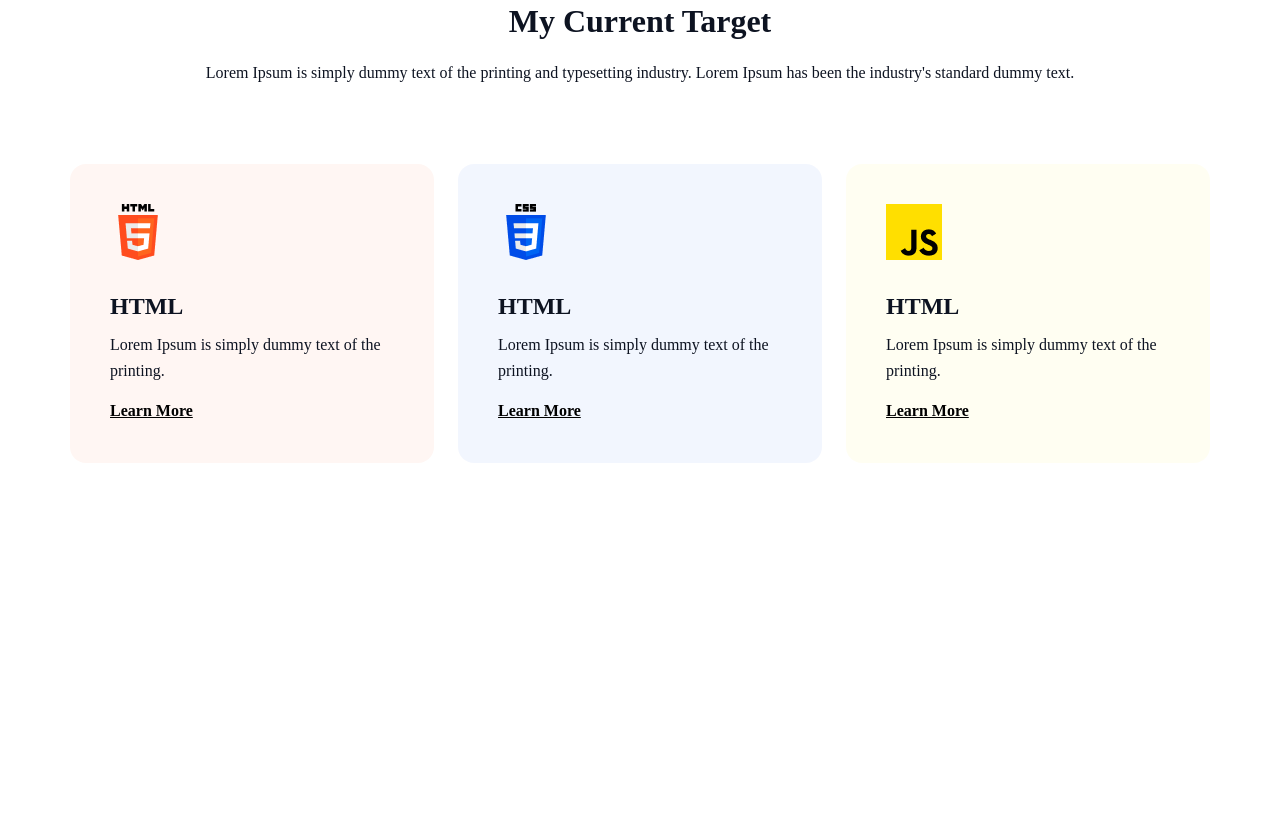
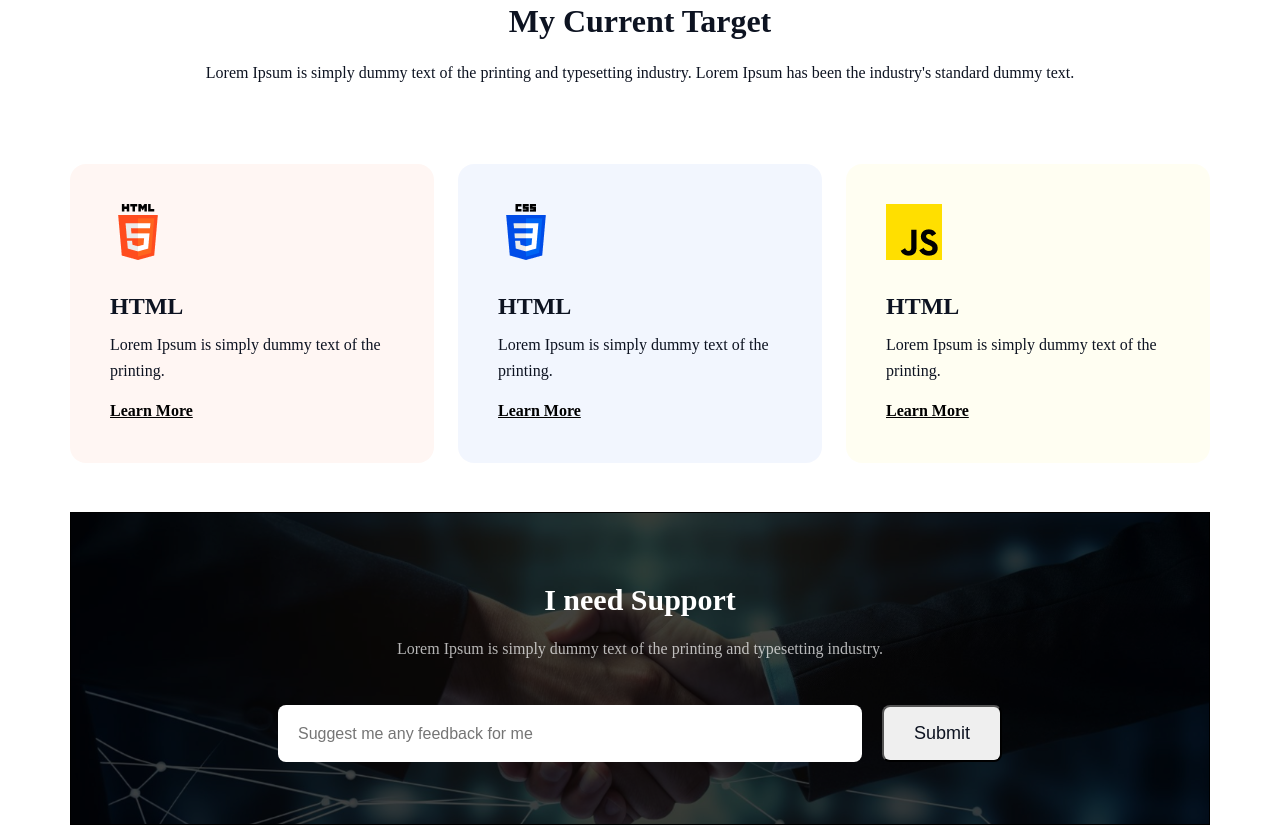
Before and after one commit to arifurrrahman/portfolio-with-skills, a plain HTML site: page index.html in a window 1280 px wide. Shown: the part 3161-3986 px from the top of the page. Before the commit the page ends 3624 px from the top, so only its background shows below. Drawn offline with Linux system fonts and the light colour scheme; a web font is replaced by a local one.

Commit message:
support or help section is completed

```diff
--- a/index.html
+++ b/index.html
@@ -113,6 +113,18 @@
                 </div>
             </div>
         </section>
+        <section>
+            <div class="support-or-feedback-part">
+                <div class="support-or-feedback">
+                    <div class="support-or-feedback-text"><h1>I need Support</h1>
+                        <p>Lorem Ipsum is simply dummy text of the printing and typesetting industry.</p></div>
+                        <div class="support-or-feedback-button">
+                            <input type="text" name="" id="" placeholder="Suggest me any feedback for me">
+                            <input type="submit" value="Submit">
+                        </div>
+                </div>
+            </div>
+        </section>
     </main>
     <footer>
 
--- a/styles/style.css
+++ b/styles/style.css
@@ -393,3 +393,69 @@ background-color: rgba(255, 223, 0, 0.05);
     text-decoration: underline;
     margin-top: 18px;
 }
+.support-or-feedback-part{
+    width: 1140px;
+    height: 313px;
+    margin: 0 auto;
+    margin-top: 49px;
+    background-image: url('../assets/handshake.jpg');
+    background-size: cover;
+    background-position: center;
+    background-color: rgba(0, 0, 0, 0.74);
+    background-blend-mode: overlay;
+    border: 1px solid black ;
+}
+
+.support-or-feedback{
+    width: 1044px;
+    height: 185px;
+    margin: 64px auto;
+    display: flex;
+    flex-direction: column;
+    justify-content: center;
+    align-items: center;
+    gap: 20%;
+}
+.support-or-feedback-text{
+    width: 730px;
+    height: 104px;
+    display: flex;
+    text-align: center;
+    flex-direction: column;
+    justify-content: center;
+    align-items: center;
+    gap: 20%;
+}
+.support-or-feedback h1{
+        font-size: 30px;
+        font-weight: 700;
+        line-height: 36px;
+        color: rgb(255, 255, 255);
+}
+.support-or-feedback p{
+    font-size: 16px;
+    font-weight: 400;
+    line-height: 26px;
+    color: rgb(255, 255, 255);
+    opacity: 0.7;
+}
+input[type="text"]{
+    width: 584px;
+    height: 57px;
+    border-radius: 8px;
+    padding: 20px;
+    margin-right: 16px;
+    border: none;
+    font-size: 16px;
+    font-weight: 400px;
+    color: rgb(13, 19, 33);
+}
+input[type="submit"]{
+    width: 120px;
+    height: 57px;
+    border-radius: 8px;
+    font-size: 18px;
+    font-weight: 600px;
+    color: rgb(13, 19, 33);
+    cursor: pointer;
+}
```
